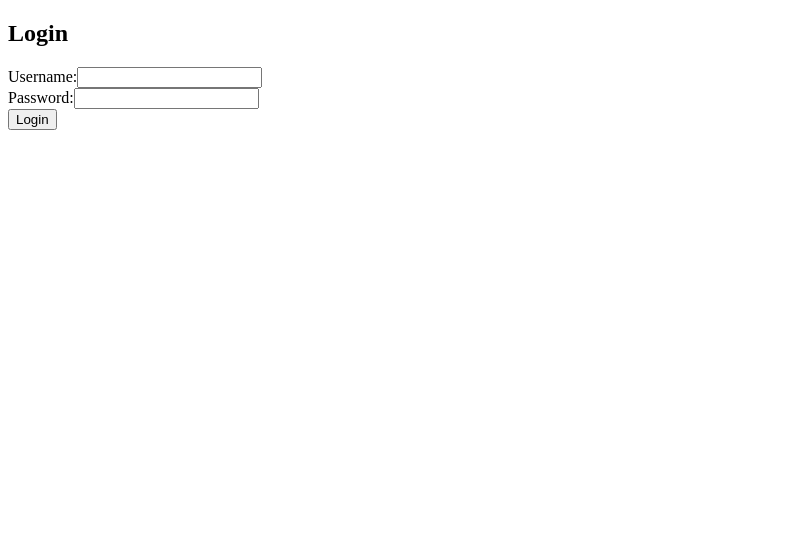
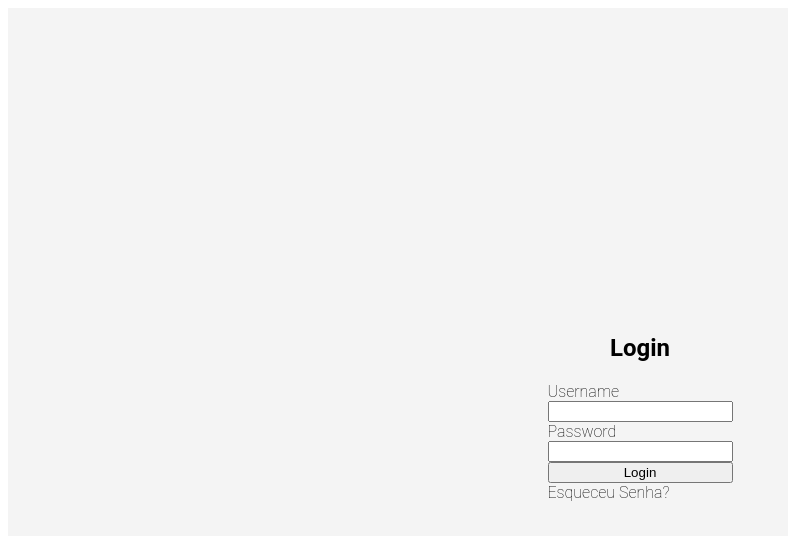
Before and after one commit to lucasito028/DiegoReact, a React (Vite) app: page / in a window 1280 px wide. Shown: the top 536 px of the page, without its empty margins (0-788 px from the left). Built offline with nearby package versions, Linux system fonts and the light colour scheme.

Commit message:
MElhorias

```diff
--- a/package.json
+++ b/package.json
@@ -21,6 +21,7 @@
     "vite": "^5.0.0"
   },
   "dependencies": {
-    "js-sha256": "^0.11.0"
+    "js-sha256": "^0.11.0",
+    "styled-components": "^6.1.13"
   }
 }
--- a/src/App.jsx
+++ b/src/App.jsx
@@ -1,39 +1,61 @@
 import data from './assets/Mock.json';
-import React, { useState } from 'react';
+import React, { useState, useEffect } from 'react';
 import Login from './Pages/Login';
 import Home from './Pages/Home';
 import { sha256 } from 'js-sha256';
+import { AppStyle } from './assets/style';
 
 export default function App() {
+  const [users] = useState(data.users);
+  const [autenticado, setAutenticado] = useState(() => {
+    return localStorage.getItem('autenticado') === 'true';});
+  const [session, setSession] = useState(() => {
+    return localStorage.getItem('session') || '';});
 
-  const [users] = useState(data.users);
-  const [autenticado, setAutenticado] = useState(false);
-  const [session, setSession] = useState('');
-
+  // Função de login
   const login = (params) => {
     const user = users.find(user => user.username === params.username &&
       sha256(user.password) === sha256(params.password));
 
     if (user) {
       setAutenticado(true);
-      setSession(sha256(user.id))
+      const newSession = sha256(user.id);
+      setSession(newSession);
+
+      localStorage.setItem('autenticado', 'true');
+      localStorage.setItem('session', newSession);
       return true;
     } else {
       alert('Usuário ou senha incorretos');
       return null;
     }
-    };
+  };
+
+  useEffect(() => {
+    if (autenticado) {
+      const sessionTimeout = setTimeout(() => {
+        setAutenticado(false);
+        setSession('');
+
+        localStorage.removeItem('autenticado');
+        localStorage.removeItem('session');
+        alert('Pode Sair');
+      }, 12000);
+
+      return () => clearTimeout(sessionTimeout);
+    }
+  }, [autenticado]);
 
   // JSX para renderização condicional
   return (
-    <div className="App">
+    <AppStyle>
       {
         !autenticado ? (
-          <Login onLogin={login}  />
+          <Login onLogin={login} />
         ) : (
           <Home session={session} />
         )
       }
-    </div>
+    </AppStyle>
   );
 }
--- a/src/Pages/Login.jsx
+++ b/src/Pages/Login.jsx
@@ -1,21 +1,32 @@
 import React, { useState } from 'react';
+import ForgotPassword from './popup/ForgotPassword';
+import { LoginForm } from '../assets/style';
 
 export default function Login({ onLogin }){
 
   const [username, setUsername] = useState('');
   const [password, setPassword] = useState('');
+  const [forgotPassword, setForgotPassword] = useState(false);
 
   const handleSubmit = (e) => {
     e.preventDefault();
     onLogin({ username, password });
   };
 
+  const showForgotPassword = () => {
+    if(forgotPassword == true){
+      setForgotPassword(false);
+    }else{
+      setForgotPassword(true);
+    }
+  };
+
   return (
-    <div>
+    <LoginForm>
       <h2>Login</h2>
       <form onSubmit={handleSubmit}>
         <div>
-          <label>Username:</label>
+          <label>Username</label>
           <input
             type="text"
             value={username}
@@ -23,15 +34,27 @@ export default function Login({ onLogin }){
           />
         </div>
         <div>
-          <label>Password:</label>
+          <label>Password</label>
           <input
             type="password"
             value={password}
             onChange={(e) => setPassword(e.target.value)}
           />
         </div>
-        <button type="submit">Login</button>
+        <div>
+          <button type="submit">Login</button>
+        </div>
+        <div>
+          <a onClick={showForgotPassword}>Esqueceu Senha?</a>
+        </div>
       </form>
-    </div>
+
+      {forgotPassword && (
+        <div className="popup">
+          <ForgotPassword onClose={showForgotPassword} onVerification={onLogin} />
+        </div>
+      )}
+
+    </LoginForm>
   );
 }
--- a/src/Pages/popup/ForgotPassword.jsx
+++ b/src/Pages/popup/ForgotPassword.jsx
@@ -1,16 +1,17 @@
 import data from './../../assets/Mock.json';
+import { sha256 } from 'js-sha256';
+import { useState } from 'react';
 
-export default function ForgotPassword(){
+export default function ForgotPassword({ onVerification }){
 
     const [users] = useState(data.users);
     const [username, setUsername] = useState('');
     const [id, setId] = useState(0);
-    const [code, setCode] = useState(0);
 
     const findUser = (e) => {
         e.preventDefault();
 
-        const user = users.find(user => user.username === params.username);
+        const user = users.find(user => user.username === username);
         if (user) {
             setId(user.id)
             return true;
@@ -22,25 +23,33 @@ export default function ForgotPassword(){
 
     const navigateToHome = (e) => {
         e.preventDefault();
-
+        const user = users.find(user => sha256(user.id) === sha256(id));
+        if (user) {
+            onVerification({ username: user.username, password: user.password });
+            return true;
+        } else {
+            alert('Usuário não encontrado');
+            return null;
+        }
     };
 
     return (
         <div>
             {
-                !id != 0 ? (
+                id != 0 ? (
                     <div>
                     <h2>Coloca seu codigo</h2>
                         <form onSubmit={navigateToHome}>
                             <div>
-                            <label>Codigo:</label>
+                            <label>Codigo</label>
                             <input
                                 type="number"
-                                value={code}
-                                onChange={(e) => setCode(e.target.value)}
+                                value={id}
                             />
                             </div>
-                            <button type="submit">Login</button>
+                            <div>
+                                <button type="submit">Login</button>
+                            </div>
                         </form>
                     </div>
                 ) : (
@@ -48,14 +57,16 @@ export default function ForgotPassword(){
                     <h2>Recuperar Email</h2>
                         <form onSubmit={findUser}>
                             <div>
-                            <label>Username:</label>
+                            <label>Username</label>
                             <input
                                 type="text"
                                 value={username}
                                 onChange={(e) => setUsername(e.target.value)}
                             />
                             </div>
-                            <button type="submit">Login</button>
+                            <div>
+                                <button type="submit">Login</button>
+                            </div>
                         </form>
                 </div>
                 )
--- a/src/assets/style.js
+++ b/src/assets/style.js
@@ -1,94 +1,27 @@
-// Estilo para o app
-const AppStyle = {
-  fontFamily: 'Arial, sans-serif',
-  display: 'flex',
-  justifyContent: 'center',
-  alignItems: 'center',
-  height: '100vh',
-  backgroundColor: '#f4f4f4',
-  margin: 0
-};
+import styled from 'styled-components';
 
-// Estilo para o container de login
-const loginContainerStyle = {
-  background: 'white',
-  borderRadius: '8px',
-  boxShadow: '0 0 10px rgba(0, 0, 0, 0.1)',
-  padding: '20px',
-  width: '300px',
-  textAlign: 'center'
-};
+export const AppStyle = styled.div`
+  @import url('https://fonts.googleapis.com/css2?family=Roboto:ital,wght@0,100;0,300;0,400;0,500;0,700;0,900;1,100;1,300;1,400;1,500;1,700;1,900&display=swap');
 
-// Estilo para o formulário de login
-const loginFormStyle = {
-  display: 'flex',
-  flexDirection: 'column'
-};
+  font-family: "Roboto", sans-serif;
+  font-weight: 100;
+  font-style: normal;
+  display: flex;
+  justify-content: center;
+  align-items: center;
+  height: 100vh;
+  background-color: #f4f4f4;
+  margin: 0;
+`;
 
-// Estilo para o grupo de formulário
-const formGroupStyle = {
-  marginBottom: '15px'
-};
+export const LoginForm = styled.div`
+  display: flex;
+  flex-direction: column;  /* Faz os itens ficarem um embaixo do outro */
+  justify-content: center; /* Centraliza o conteúdo dentro da coluna */
+  align-items: center;
 
-// Estilo para o label do formulário
-const formGroupLabelStyle = {
-  display: 'block',
-  marginBottom: '5px'
-};
-
-// Estilo para o input do formulário
-const formGroupInputStyle = {
-  width: '100%',
-  padding: '8px',
-  border: '1px solid #ccc',
-  borderRadius: '4px'
-};
-
-// Estilo para o botão
-const buttonStyle = {
-  padding: '10px',
-  border: 'none',
-  borderRadius: '4px',
-  backgroundColor: '#007bff',
-  color: 'white',
-  fontSize: '16px',
-  cursor: 'pointer'
-};
-
-// Estilo para o botão ao passar o mouse
-const buttonHoverStyle = {
-  backgroundColor: '#0056b3'
-};
-
-// Estilo para a mensagem de erro
-const errorMessageStyle = {
-  color: 'red',
-  marginTop: '10px'
-};
-
-// Estilo para o container de dados
-const dataContainerStyle = {
-  background: 'white',
-  borderRadius: '8px',
-  boxShadow: '0 0 10px rgba(0, 0, 0, 0.1)',
-  padding: '20px',
-  width: '300px',
-  textAlign: 'center'
-};
-
-// Estilo para a tabela de dados
-const dataTableStyle = {
-  width: '100%',
-  borderCollapse: 'collapse'
-};
-
-// Estilo para cabeçalhos e células da tabela
-const dataTableCellStyle = {
-  border: '1px solid #ddd',
-  padding: '8px'
-};
-
-// Estilo para cabeçalhos da tabela
-const dataTableHeaderStyle = {
-  backgroundColor: '#f4f4f4'
-};
+  div{
+  display: flex;
+  flex-direction: column;  /* Faz os itens ficarem um embaixo do outro */
+  }
+`;
```
Also changed, not shown: 1 other file (tests, documents, lock files or other folders).
